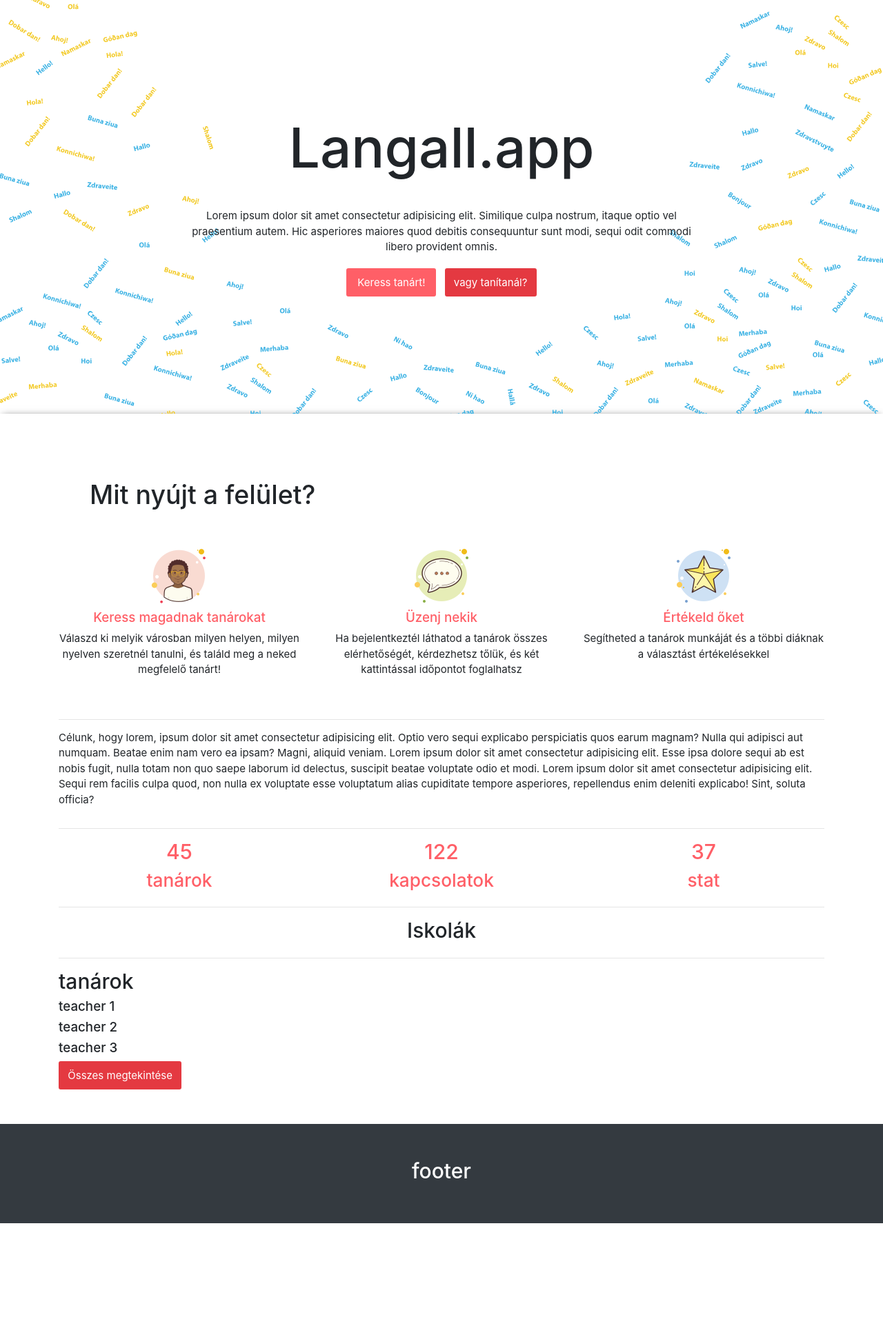
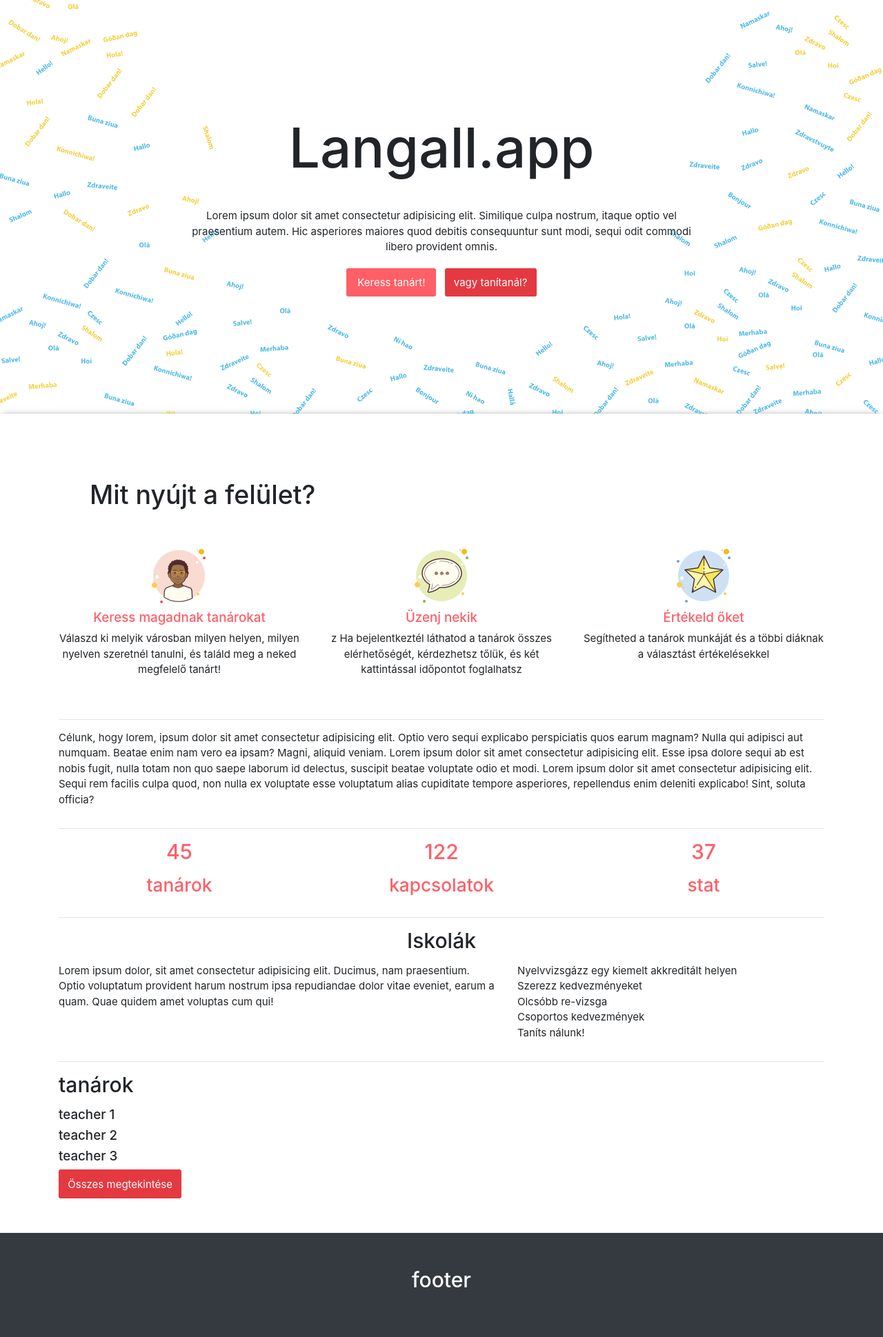
Before and after one commit to nyitraibence/Langall.app, a Django app: template templates/homepage.html in a window 1280 px wide. Shown: the part 65-2004 px from the top of the page at 69% size. Before the commit the page ends 1839 px from the top, so only its background shows below. Run offline with Django 3.2, Linux system fonts and the light colour scheme; the template is opened without the code that fills it, so the values that code supplies are empty.

Commit message:
styling works

```diff
--- a/template_workflow/dev/css/layout/06_layout.styl
+++ b/template_workflow/dev/css/layout/06_layout.styl
@@ -14,12 +14,15 @@ body {
 }
 
 h1 {
+	margin-bottom 20px
 }
 
 h2 {
+	margin-bottom 15px
 }
 
 h3 {
+	margin-bottom 15px
 }
 
 main {
--- a/template_workflow/dev/css/modules/sections/01_hero.styl
+++ b/template_workflow/dev/css/modules/sections/01_hero.styl
@@ -26,7 +26,7 @@
 }
 
 #hero-1 {
-    background-image url('../img/greetings pattern_0.svg')
+    background-image url('../img/greetings_pattern_0.svg')
 
     @media (max-width: 575px) {
         background-image none
--- a/template_workflow/dev/css/modules/sections/02_background.styl
+++ b/template_workflow/dev/css/modules/sections/02_background.styl
@@ -4,7 +4,7 @@
     top 0
     right 0
     bottom 0
-    background rgba(255, 255, 255, .1)
+    background rgba(255, 255, 255, .2)
 }
 
 .shadow-1 {
--- a/template_workflow/dev/css/modules/sections/03_sections.styl
+++ b/template_workflow/dev/css/modules/sections/03_sections.styl
@@ -30,7 +30,7 @@ section {
 
 .social-spacer-wr {
     position relative
-    margin 30px 0
+    margin 15px 0
 
     .social-spacer {
         display block
@@ -59,7 +59,7 @@ section {
 }
 
 .line-link {
-    margin-top 20px
+    margin 15px 0
 
     a {
         color $secondary
--- a/template_workflow/dev/js/01_main.js
+++ b/template_workflow/dev/js/01_main.js
@@ -9,3 +9,8 @@ $('.jarallax').jarallax({
     speed: 0.5,
     disableParallax: /iPad|iPhone|iPod|Android/
 });
+
+$('.jarallax-icon').jarallax({
+    speed: .5,
+    disableParallax: /iPad|iPhone|iPod|Android/
+});
--- a/templates/homepage.html
+++ b/templates/homepage.html
@@ -39,7 +39,7 @@
             <div class="col-sm-4 col-dm-3 mx-auto">
                 <img src="{% static 'img/message_icon.png' %}" alt="langall user manual">
                 <h5 class="font-secondary">Üzenj nekik</h5>
-                <p>
+                <p>z
                     Ha bejelentkeztél láthatod a tanárok összes elérhetőségét, kérdezhetsz tőlük, és két kattintással
                     időpontot foglalhatsz
                 </p>
@@ -81,9 +81,26 @@
             </div>
         </div>
         <hr>
-        <div class="row text-center">
-            <div class="col-12">
+        <div class="row">
+            <div class="col-12  text-center">
                 <h2>Iskolák</h2>
+            </div>
+            <div class="col-sm-7">
+                <p>
+                    Lorem ipsum dolor, sit amet consectetur adipisicing elit.
+                    Ducimus, nam praesentium. Optio voluptatum provident harum
+                    nostrum ipsa repudiandae dolor vitae eveniet, earum a quam.
+                    Quae quidem amet voluptas cum qui!
+                </p>
+            </div>
+            <div class="col-sm-5">
+                <ul>
+                    <li>Nyelvvizsgázz egy kiemelt akkreditált helyen</li>
+                    <li>Szerezz kedvezményeket</li>
+                    <li>Olcsóbb re-vizsga</li>
+                    <li>Csoportos kedvezmények</li>
+                    <li>Taníts nálunk!</li>
+                </ul>
             </div>
         </div>
         <hr>
```
Also changed, not shown: app_teachers/templates/app_teachers/teachers.html (+5 -2 lines), assets/css/style.min.css, assets/img/greetings_pattern_0.svg (renamed from assets/img/greetings pattern_0.svg), assets/img/greetings_pattern_1.svg (renamed from assets/img/greetings pattern_1.svg), assets/js/main.min.js, template_workflow/dev/css/modules/sections/05_tiles.styl (added), template_workflow/dev/css/modules/sections/06_cards.styl (added), 2 other files.
